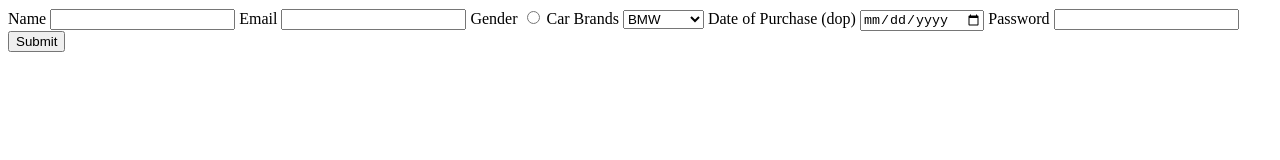
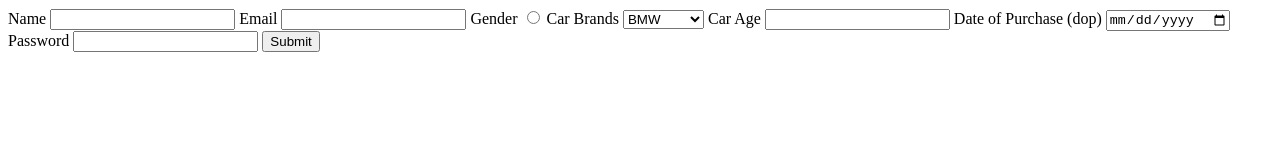
Before and after one commit to acciojob/car-insurance-form-843315, a website: page main.html in a window 1280 px wide. Drawn offline with Linux system fonts and the light colour scheme.

Commit message:
created a submission

```diff
--- a/main.html
+++ b/main.html
@@ -25,6 +25,9 @@
 			<option>Mercedez</option>
 		</select>
 
+		<label for="carage">Car Age</label>
+		<input type="Number" id="carage" required>
+
 		<label for="dop">Date of Purchase (dop)</label>
 		<input type="Date" id="dop" required>
 
```
